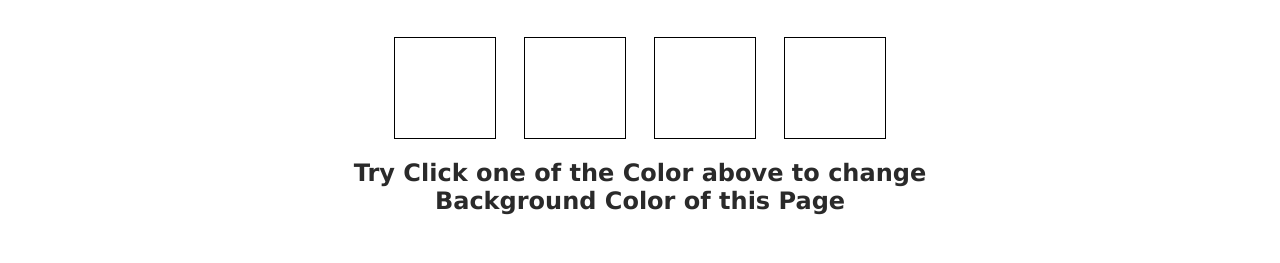
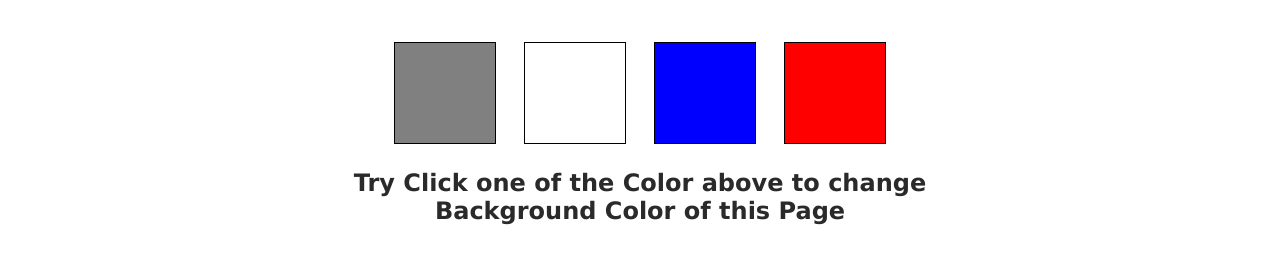
Before and after one commit to HassanMahmoodAwan/JavaScript-Learning_For-Web_Development, a plain HTML site: page 15_DOM_Projects/01_ColorSwitcher/index.html in a window 1280 px wide. Shown: the part 193-456 px from the top of the page. Drawn offline with Linux system fonts and the light colour scheme.

Commit message:
Project 01 Dom Working Progress

```diff
--- a/15_DOM_Projects/01_ColorSwitcher/index.html
+++ b/15_DOM_Projects/01_ColorSwitcher/index.html
@@ -18,10 +18,10 @@
         <div id="innerArea">
             <h1 id="Heading">Color Scheme Switcher</h1>
             <div id="colorBoxes">
-                <div id="darkGrey" class="box"></div>
-                <div id="white" class="box"></div>
-                <div id="blue" class="box"></div>
-                <div id="Green" class="box"></div>
+                <div id="darkGrey" class="box" style="background-color: gray;"></div>
+                <div id="white" class="box" style="background-color: #fff;"></div>
+                <div id="blue" class="box" style="background-color:blue;"></div>
+                <div onclick="graber()" id="red" class="box" style="background-color: red"></div>
             </div>
             <h2 id="Instruction">Try Click one of the Color above to change Background Color of this Page</h2>
         </div>
--- a/15_DOM_Projects/01_ColorSwitcher/script.js
+++ b/15_DOM_Projects/01_ColorSwitcher/script.js
@@ -0,0 +1,13 @@
+const boxes = document.querySelector("#colorBoxes")
+const allBoxes = Array.from(boxes.children)
+console.log(boxes)
+console.log(allBoxes)
+
+
+// allBoxes.forEach( ()=>{
+//     const
+// })
+
+const graber = ()=>{
+
+}
--- a/15_DOM_Projects/01_ColorSwitcher/style.css
+++ b/15_DOM_Projects/01_ColorSwitcher/style.css
@@ -51,12 +51,13 @@
 #colorBoxes{
     width: 100%;
     display: flex;
+    flex-wrap: wrap;
     justify-content: center;
     margin: 20px 0;
 }
 .box{
     height: 100px;
     width: 100px;
-    margin: 0 14px;
+    margin: 5px 14px;
     border: 1px solid black;
 }
```
